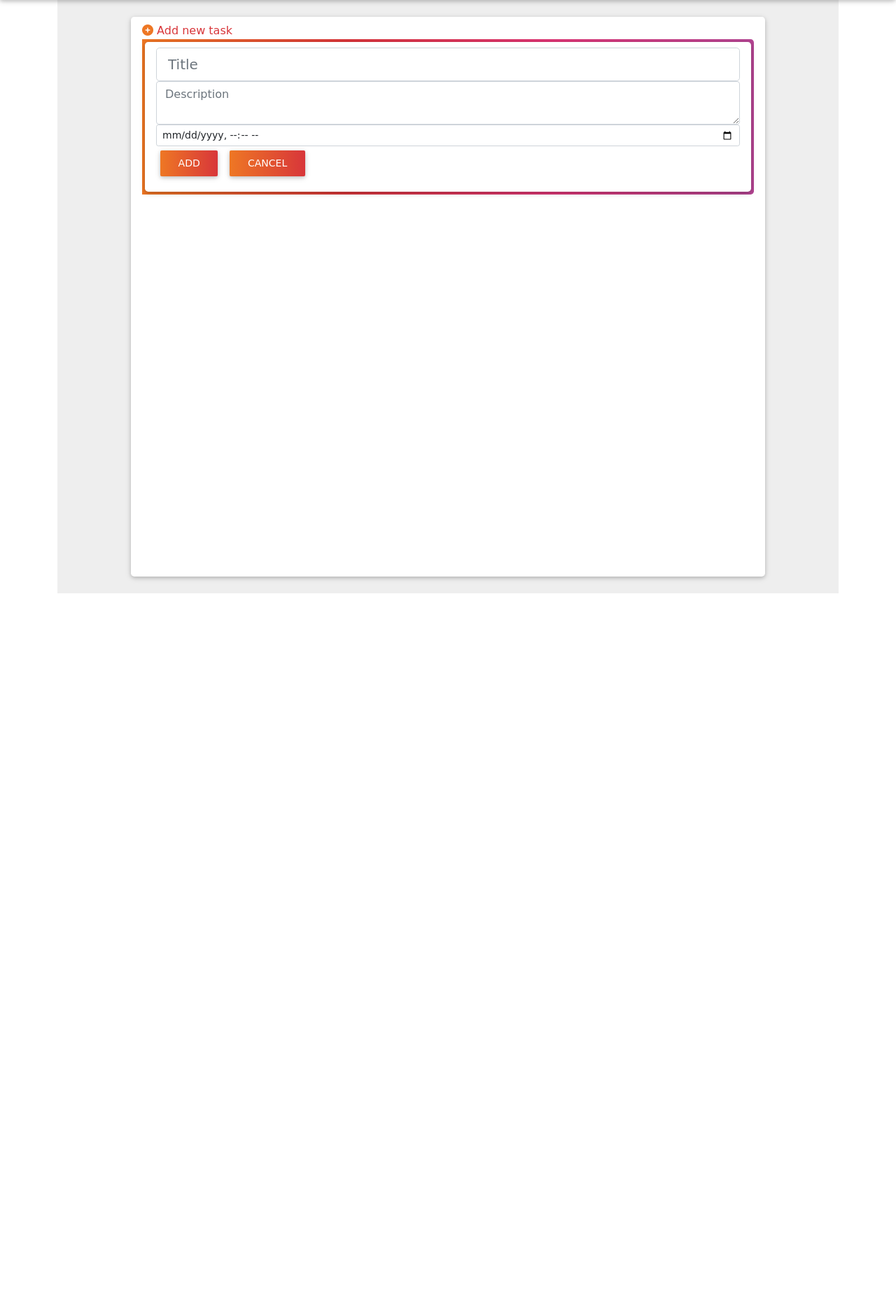
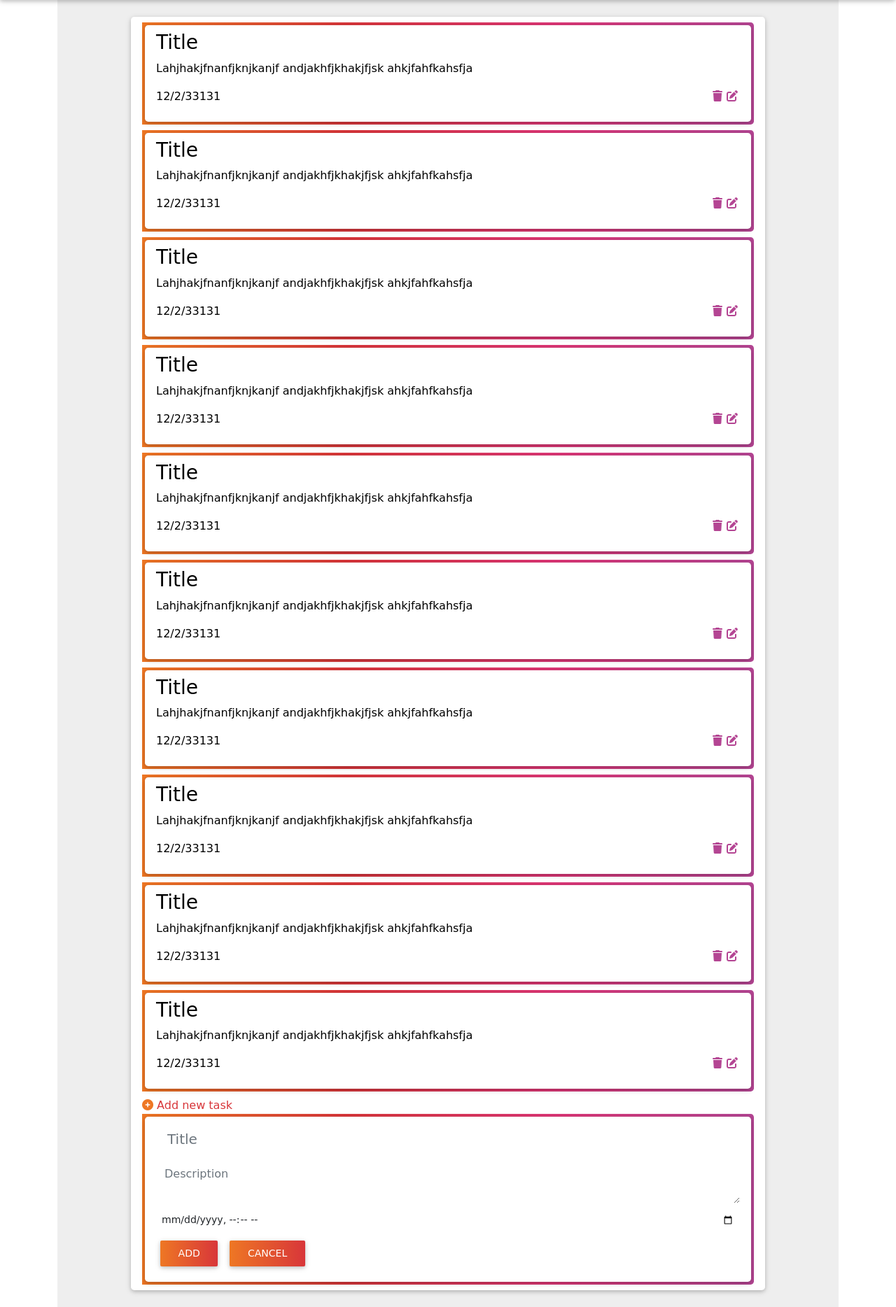
Before and after one commit to deepti1098/todolist, a Django app: page /addtask/ in a window 1280 px wide. Shown: the part 74-1942 px from the top of the page at 70% size. Before the commit the page ends 922 px from the top, so only its background shows below. Run offline with Django 4.2, Linux system fonts and the light colour scheme; some libraries are stand-ins or nearby versions; some web fonts are replaced.

Commit message:
taskelementfile created

```diff
--- a/static/style.css
+++ b/static/style.css
@@ -23,6 +23,9 @@
 .btn-text{
     font-size: 14px;
     padding: -10px;
+}
+.taskform{
+    border: 0px solid white!important;
 }
 .gradient-text{
     color: #ee7724;
@@ -59,3 +62,11 @@
       border-bottom-right-radius: .3rem;
     }
   }
+
+.updatetask{
+    float: right;
+}
+.updatetask i{
+    padding: 3px;
+    color: #b44593;
+}
--- a/templates/additem.html
+++ b/templates/additem.html
@@ -6,9 +6,9 @@
           <div class="card rounded-3 text-black">
                 <div class="card-body p-md-2 mx-md-2">
                     <form>
-                    <input class="form-control form-control-lg" type="text" placeholder="Title">
-                    <textarea class="form-control"  placeholder="Description"></textarea>
-                    <input class="form-control form-control-sm" type="datetime-local">
+                    <input class="form-control form-control-lg mb-2 taskform" type="text" placeholder="Title">
+                    <textarea class="form-control mb-2 taskform"  placeholder="Description"></textarea>
+                    <input class="form-control form-control-sm mb-2 taskform" type="datetime-local">
                     </form>
                     <div class="mb-2 login-btn">
                         <button
--- a/templates/list.html
+++ b/templates/list.html
@@ -7,6 +7,16 @@
         <div class="col-xl-10">
           <div class="card rounded-3 text-black list-view">
                 <div class="card-body p-md-2 mx-md-2 ">
+                    {% include 'taskelement.html' %}
+                    {% include 'taskelement.html' %}
+                    {% include 'taskelement.html' %}
+                    {% include 'taskelement.html' %}
+                    {% include 'taskelement.html' %}
+                    {% include 'taskelement.html' %}
+                    {% include 'taskelement.html' %}
+                    {% include 'taskelement.html' %}
+                    {% include 'taskelement.html' %}
+                    {% include 'taskelement.html' %}
                     <a href={% url "additemurl" %}>
                         <i class="fa fa-solid fa-circle-plus gradient-text"></i>
                         <span style="color:#d8363a">Add new task</span>
--- /dev/null
+++ b/templates/taskelement.html
@@ -0,0 +1,18 @@
+<div class="h-100 gradient-form gradient-custom-2 mb-2" >
+    <div class="container px-1 py-1">
+        <div class="card rounded-3 text-black">
+            <div class="card-body p-md-2 mx-md-2">
+                <h3>Title</h3>
+                <p>Lahjhakjfnanfjknjkanjf andjakhfjkhakjfjsk ahkjfahfkahsfja</p>
+                <div class="row">
+                    <div class="col">
+                        <p>12/2/33131</p>
+                    </div>
+                    <div class="col">
+                        <span class="updatetask"><i class="fa-solid fa-trash"></i><i class="fa-solid fa-pen-to-square"></i></span>
+                    </div>
+                </div>
+            </div>
+        </div>
+    </div>
+</div>
```
